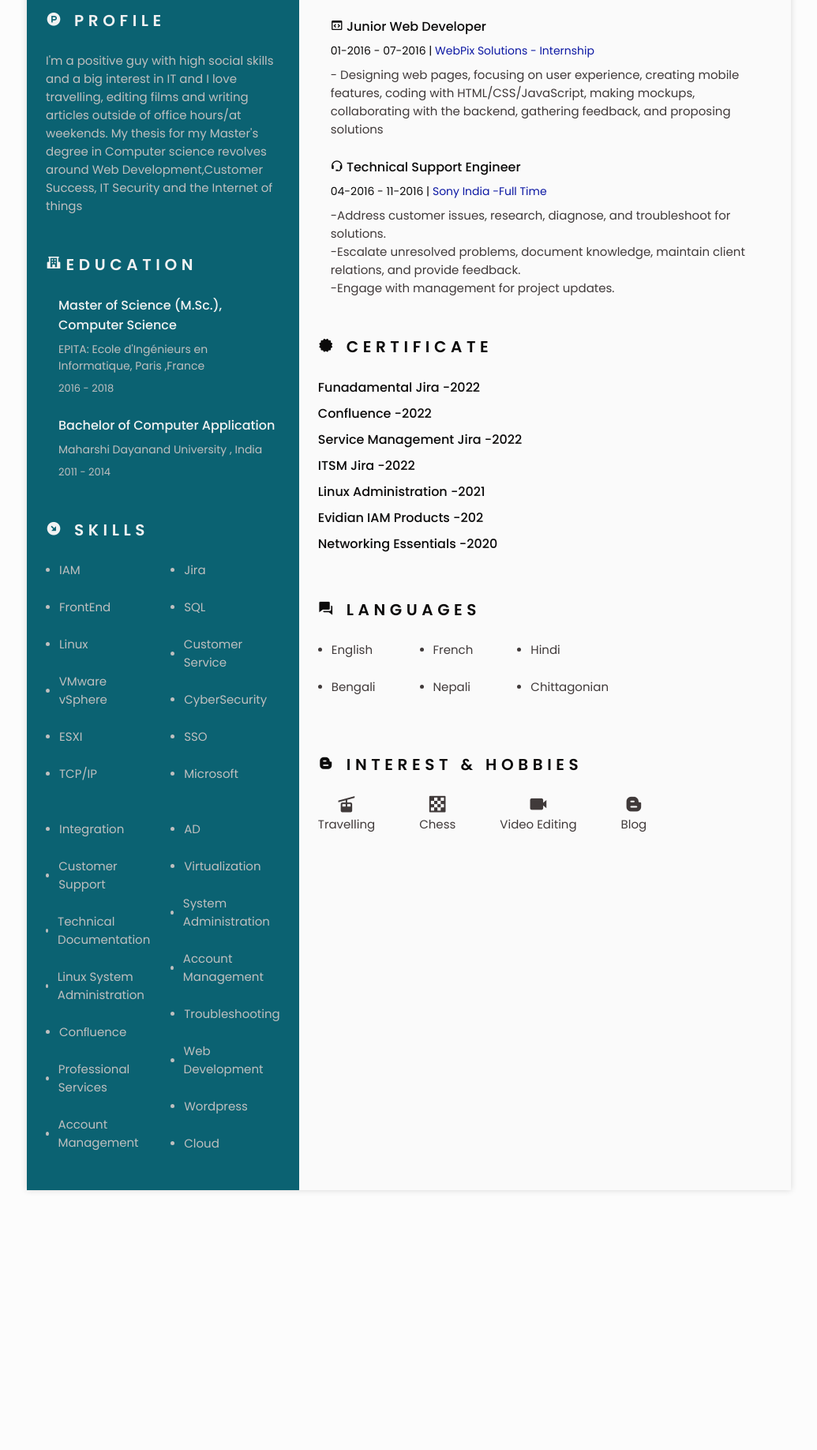
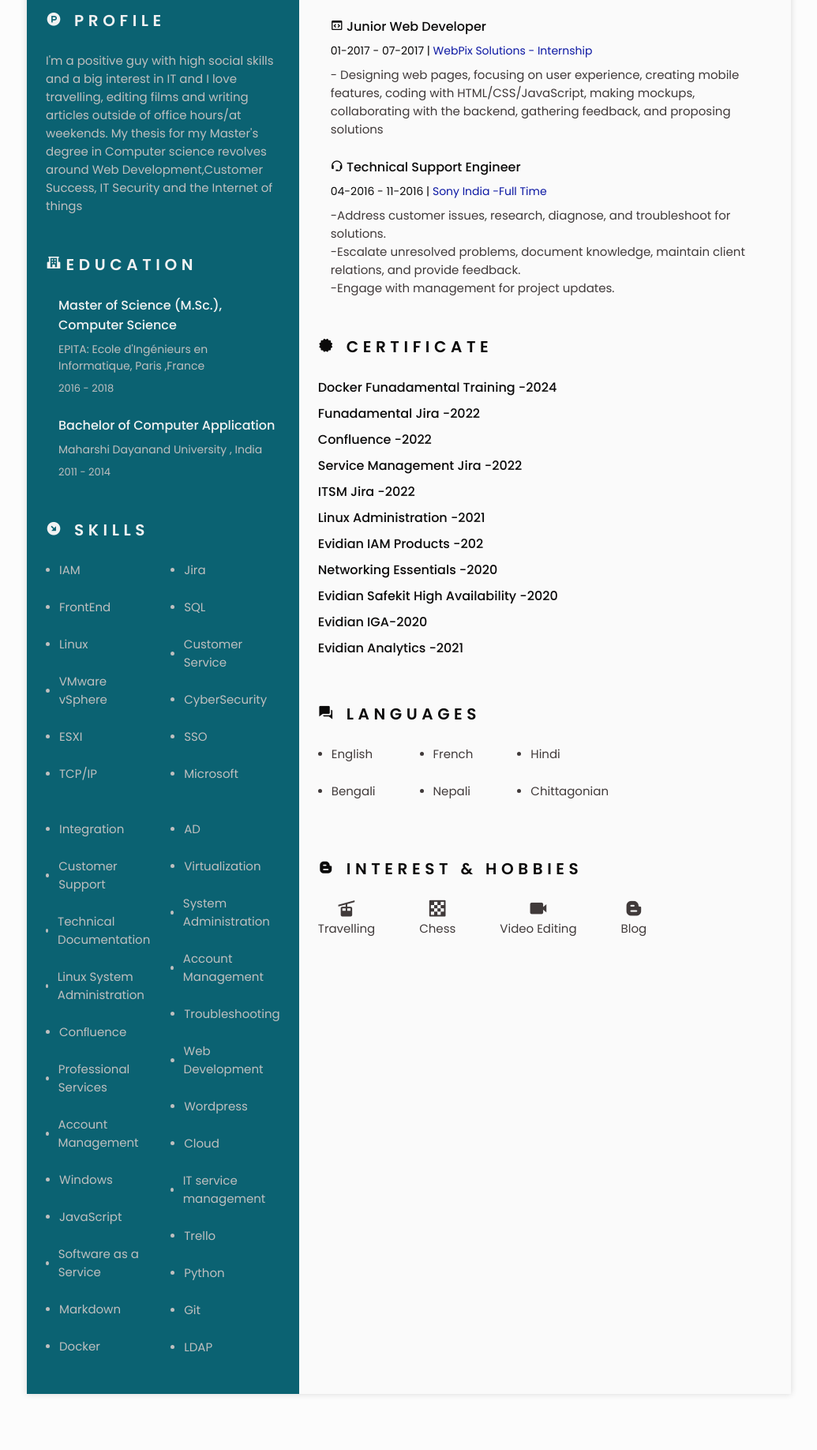
Before and after one commit to mrbarua/CV, a plain HTML site: page index.html in a window 1280 px wide. Shown: the part 639-2475 px from the top of the page at 79% size, without its empty margins (122-1157 px from the left). Before the commit the page ends 2217 px from the top, so only its background shows below. Drawn offline with nearby package versions, Linux system fonts and the light colour scheme.

Commit message:
logo and new skills

```diff
--- a/index.html
+++ b/index.html
@@ -71,7 +71,7 @@
                 <section class="home" id="home">
                     <div class="home_containter section bd-grid">
                         <div class="home_data bd-grid">
-                            <img src="assets/img/mrbarua.jpg" alt="" class="home_img center">
+                            <img src="assets/img/mrbarua-3.jpg" alt="" class="home_img center">
                             <h1 class="home_title alt_title">Dipankar BARUA</h1>
                             <h3 class="home_profession alt_title">Product Support Engineer</h3>
                             <!-- Button to download the pdf. Available for mobile. -->
@@ -202,6 +202,27 @@
                             <li class="skills_name alt_text">
                                 <span class="skills_circle"></span> Account Management
                             </li>
+
+							  <li class="skills_name alt_text">
+                                <span class="skills_circle"></span> Windows
+                            </li>
+
+							  <li class="skills_name alt_text">
+                                <span class="skills_circle"></span> JavaScript
+                            </li>
+
+							  <li class="skills_name alt_text">
+                                <span class="skills_circle"></span> Software as a Service
+                            </li>
+							</li>
+							  <li class="skills_name alt_text">
+                                <span class="skills_circle"></span> Markdown
+                            </li>
+						  <li class="skills_name alt_text">
+                                <span class="skills_circle"></span> Docker
+                            </li>
+
+
                         </ul>
 
                         <ul class="skills_data">
@@ -212,7 +233,7 @@
                                 <span class="skills_circle"></span> SQL
                             </li>
                             <li class="skills_name alt_text">
-                                <span class="skills_circle"></span>Customer Service
+                                <span class="skills_circle"></span> Customer Service
                             </li>
                             <li class="skills_name alt_text">
                                 <span class="skills_circle"></span> CyberSecurity
@@ -249,6 +270,24 @@
                             <li class="skills_name alt_text">
                                 <span class="skills_circle"></span>Cloud
                             </li>
+
+							  <li class="skills_name alt_text">
+                                <span class="skills_circle"></span>IT service management
+                            </li>
+
+							  <li class="skills_name alt_text">
+                                <span class="skills_circle"></span> Trello
+                            </li>
+							  <li class="skills_name alt_text">
+                                <span class="skills_circle"></span> Python
+                            </li>
+							  <li class="skills_name alt_text">
+                                <span class="skills_circle"></span> Git
+                            </li>
+							  <li class="skills_name alt_text">
+                                <span class="skills_circle"></span> LDAP
+                            </li>
+
                         </ul>
                     </div>
                 </section>
@@ -318,7 +357,7 @@
                             <div class="experience_data bd-grid">
                                 <h3 class="experience_title"><i class='bx bx-code-block'></i> Junior Web Developer
                                 </h3>
-                                <span class="experience_company">01-2016 - 07-2016 | <a href="#">WebPix Solutions -
+                                <span class="experience_company">01-2017 - 07-2017 | <a href="#">WebPix Solutions -
                                         Internship</a> </span>
                                 <p class="experience_description">
                                     - Designing web pages, focusing on user experience, creating mobile features, coding
@@ -355,6 +394,10 @@
                     <h2 class="section-title"><i class='bx bxs-certification'></i> Certificate</h2>
                     <!--<div class="certificate_container bd-grid">-->
                     <div class="certificate_container">
+					 <div class="certificate_content">
+                            <h3 class="certificate_title">Docker Funadamental Training -2024</h3>
+                        </div>
+
 
                         <div class="certificate_content">
                             <h3 class="certificate_title">Funadamental Jira -2022</h3>
@@ -386,6 +429,19 @@
                         <div class="">
                             <h3 class="certificate_title">Networking Essentials -2020</h3>
                         </div>
+
+						   <div class="">
+                            <h3 class="certificate_title">Evidian Safekit High Availability -2020</h3>
+                        </div>
+						   <div class="">
+                            <h3 class="certificate_title">Evidian IGA-2020</h3>
+                        </div>
+						<div class="">
+                            <h3 class="certificate_title">Evidian Analytics -2021</h3>
+                        </div>
+
+
+
 
 
                     </div>
```
Also changed, not shown: assets/img/mrbarua-2.jpg (added), assets/img/mrbarua-3.jpg (added).
